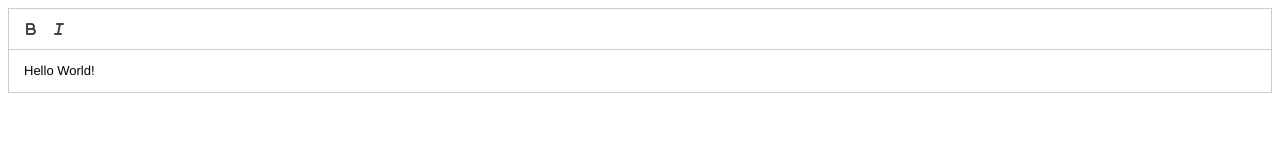
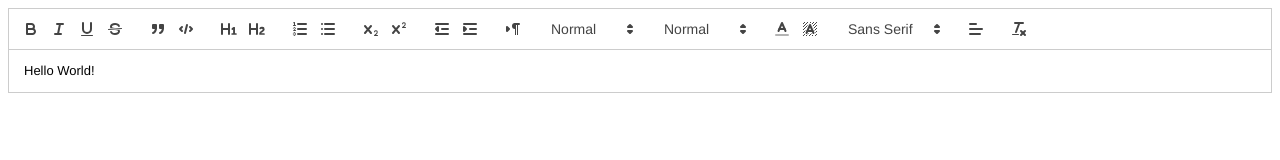
Before and after one commit to subhamjac/GitLearn, a website: page index.html in a window 1280 px wide. Drawn offline with nearby package versions, Linux system fonts and the light colour scheme.

Commit message:
Added Toolbar

```diff
--- a/index.html
+++ b/index.html
@@ -1,5 +1,6 @@
 <!DOCTYPE html>
 <html lang="en">
+
 <head>
   <meta charset="UTF-8">
   <meta http-equiv="X-UA-Compatible" content="IE=edge">
@@ -8,11 +9,8 @@
   <script src="node_modules/quill/dist/quill.js"></script>
   <title>Document</title>
 </head>
+
 <body>
-    <div id="toolbar">
-        <button class="ql-bold">Bold</button>
-        <button class="ql-italic">Italic</button>
-      </div>
 
   <!-- Create the editor container -->
   <div id="editor">
@@ -21,9 +19,31 @@
   <!-- Initialize Quill editor -->
   <script>
     var editor = new Quill('#editor', {
-        modules: { toolbar: '#toolbar' },
+      modules: {
+        toolbar:
+          [
+            ['bold', 'italic', 'underline', 'strike'],        // toggled buttons
+            ['blockquote', 'code-block'],
+
+            [{ 'header': 1 }, { 'header': 2 }],               // custom button values
+            [{ 'list': 'ordered' }, { 'list': 'bullet' }],
+            [{ 'script': 'sub' }, { 'script': 'super' }],      // superscript/subscript
+            [{ 'indent': '-1' }, { 'indent': '+1' }],          // outdent/indent
+            [{ 'direction': 'rtl' }],                         // text direction
+
+            [{ 'size': ['small', false, 'large', 'huge'] }],  // custom dropdown
+            [{ 'header': [1, 2, 3, 4, 5, 6, false] }],
+
+            [{ 'color': [] }, { 'background': [] }],          // dropdown with defaults from theme
+            [{ 'font': [] }],
+            [{ 'align': [] }],
+
+            ['clean']                                         // remove formatting button
+          ]
+      },
       theme: 'snow'
     });
   </script>
 </body>
+
 </html>
```
Also changed, not shown: 1 other file. Lines whose indentation alone changed are shown as unchanged.
